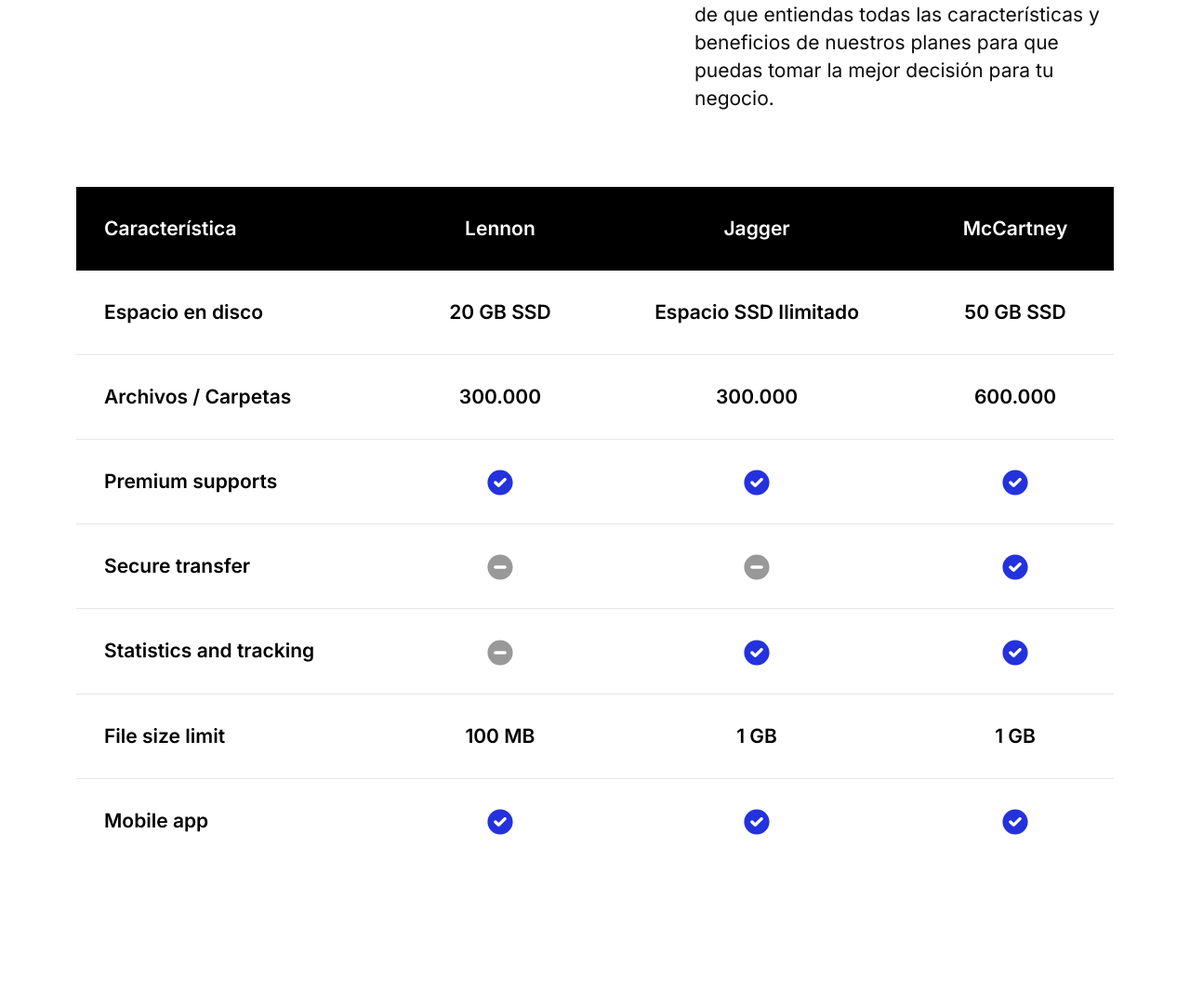
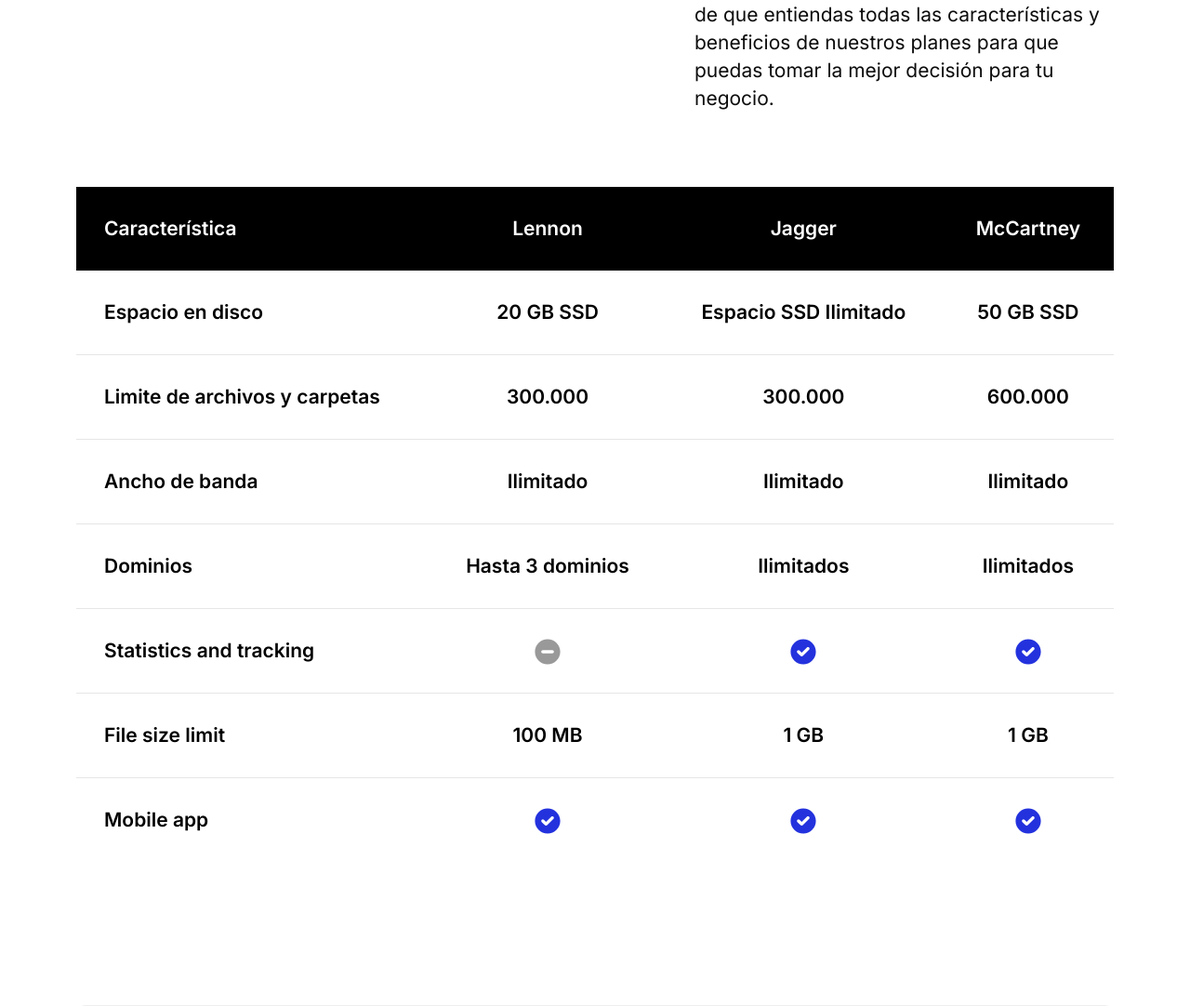
Before and after one commit to agenciarubikcom/agenciarubik, a PHP site: page /es/alojamiento-web in a window 1280 px wide. Shown: the part 1815-2897 px from the top of the page at 93% size. Run offline with PHP 8.4, Linux system fonts and the light colour scheme.

Commit message:
Actualizacion

```diff
--- a/es/alojamiento-web.php
+++ b/es/alojamiento-web.php
@@ -145,22 +145,22 @@ include 'nav.php';
               <td>50 GB SSD</td>
             </tr>
             <tr>
-              <td>Archivos / Carpetas</td>
+              <td>Limite de archivos y carpetas</td>
               <td>300.000</td>
               <td>300.000</td>
               <td>600.000</td>
             </tr>
             <tr>
-              <td>Premium supports</td>
-              <td><img src="assets/images/icon/check.svg" alt=""></td>
-              <td><img src="assets/images/icon/check.svg" alt=""></td>
-              <td><img src="assets/images/icon/check.svg" alt=""></td>
+              <td>Ancho de banda</td>
+              <td>Ilimitado</td>
+              <td>Ilimitado</td>
+              <td>Ilimitado</td>
             </tr>
             <tr>
-              <td>Secure transfer</td>
-              <td><img src="assets/images/icon/minus.svg" alt=""></td>
-              <td><img src="assets/images/icon/minus.svg" alt=""></td>
-              <td><img src="assets/images/icon/check.svg" alt=""></td>
+              <td>Dominios</td>
+              <td>Hasta 3 dominios</td>
+              <td>Ilimitados</td>
+              <td>Ilimitados</td>
             </tr>
             <tr>
               <td>Statistics and tracking</td>
```
